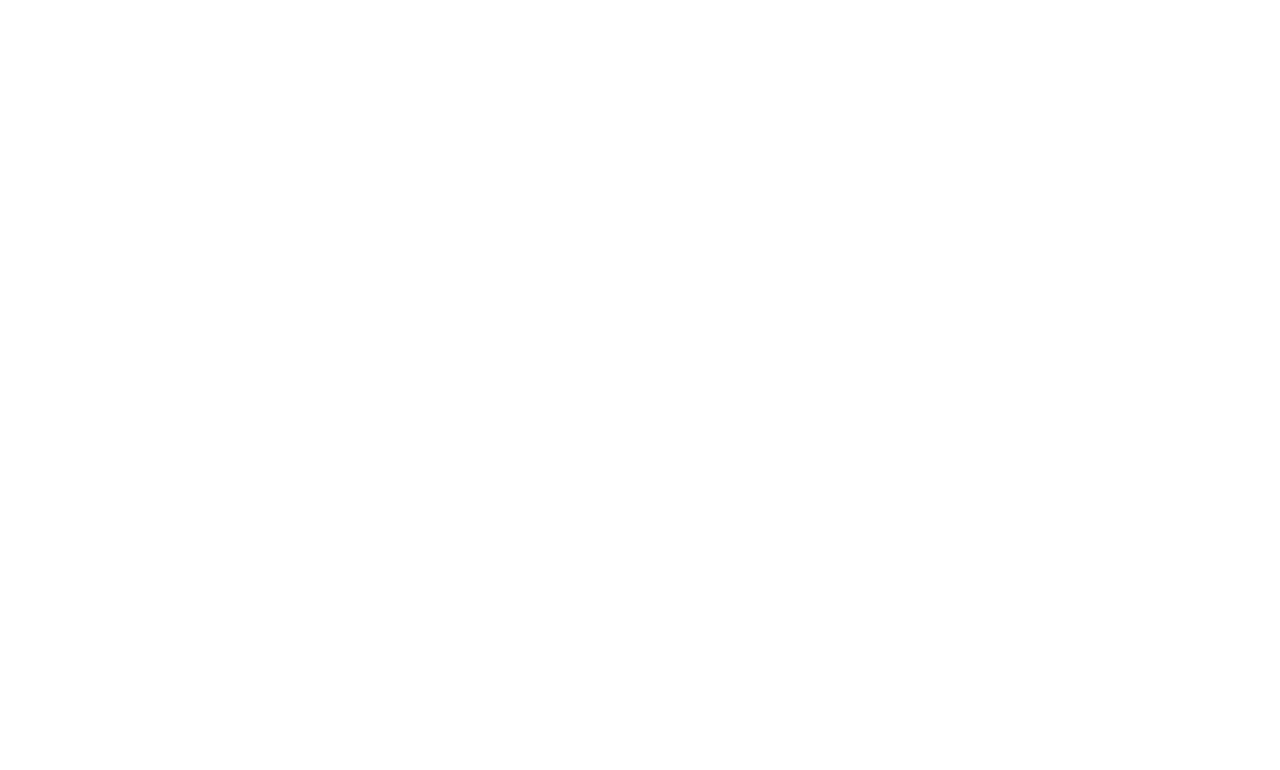
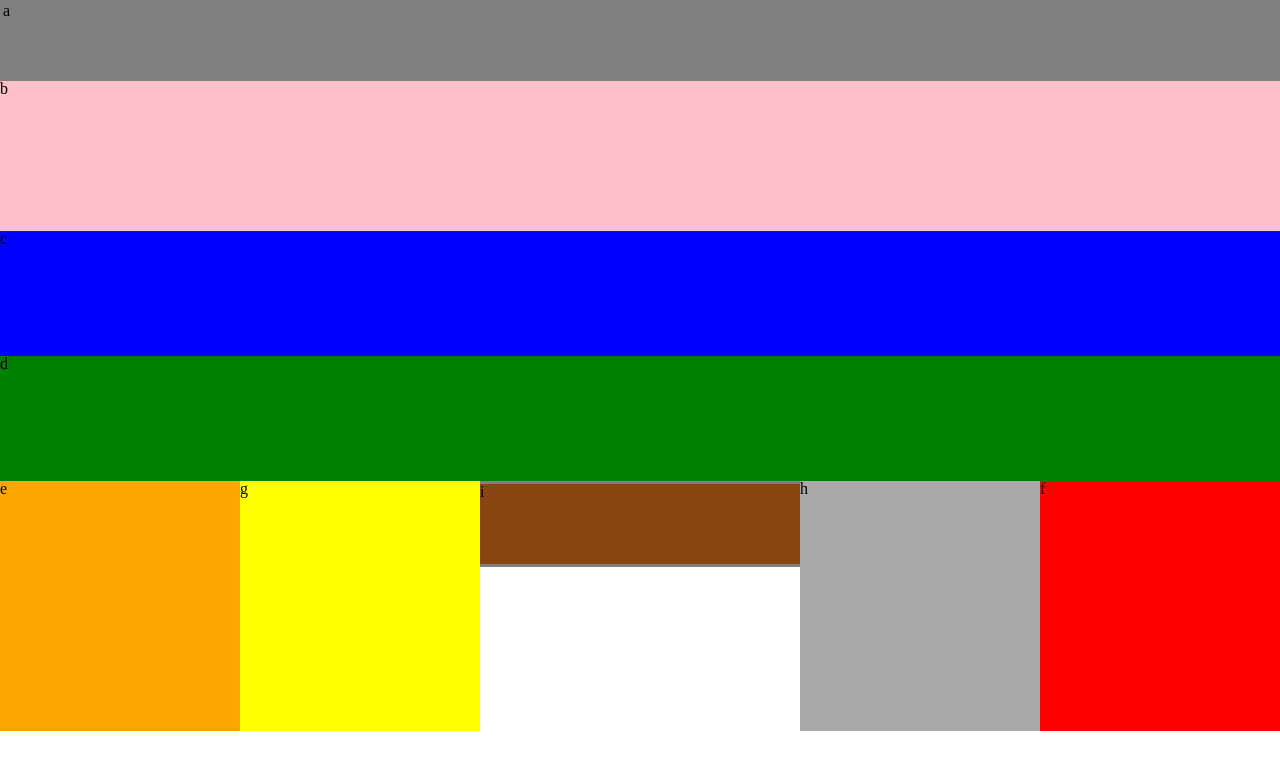
Before and after one commit to martinpapacodes/lab-01, a plain HTML site: page index.html in a window 1280 px wide. Drawn offline with Linux system fonts and the light colour scheme.

Commit message:
stopping point

```diff
--- a/css/base.css
+++ b/css/base.css
@@ -0,0 +1,21 @@
+@media (min-width: 480px) and (max-width: 767px){
+
+    * {
+        box-sizing: border-box;
+    }
+
+    body {
+        margin: 0 auto;
+        max-width: 480px;
+        /* max-height: 767px; */
+    }
+
+    p {
+        text-align: center;
+    }
+
+    div {
+        border: grey solid;
+    }
+
+}
--- a/css/layout.css
+++ b/css/layout.css
@@ -0,0 +1,12 @@
+header {
+    border: grey solid;
+    background-color: grey;
+    height: 75px;
+}
+
+
+footer {
+    border: grey solid;
+    background-color: saddlebrown;
+    height: 80px;
+}
--- a/css/modules.css
+++ b/css/modules.css
@@ -0,0 +1,47 @@
+#b {
+    height: 150px;
+    background-color: aqua;
+}
+
+#b {
+    height: 150px;
+    background-color: pink;
+}
+
+#c {
+    height: 125px;
+    background-color: blue;
+}
+
+#d {
+    height: 125px;
+    background-color: green;
+}
+
+section #e {
+    height: 250px;
+    width: 240px;
+    float: left;
+    background-color: orange;
+}
+
+section #f {
+    height: 250px;
+    width: 240px;
+    float: right;
+    background-color: red;
+}
+
+section #g {
+    height: 250px;
+    width: 240px;
+    float: left;
+    background-color: yellow;
+}
+
+section #h {
+    height: 250px;
+    width: 240px;
+    float: right;
+    background-color:  darkgray;
+}
--- a/index.html
+++ b/index.html
@@ -5,9 +5,47 @@
     <meta name="viewport" content="width=device-width, initial-scale=1.0">
     <meta http-equiv="X-UA-Compatible" content="ie=edge">
     <link rel="stylesheet" href="css/reset.css">
-    <title>Document</title>
+    <link rel="stylesheet" href="css/base.css">
+    <link rel="stylesheet" href="css/layout.css">
+    <link rel="stylesheet" href="css/modules.css">
+    <title>Mobile</title>
 </head>
 <body>
+    <header id="a">
+        <!-- <h1>mobile: 480px - 767px</h1> -->
+        <div id="a">
+            <p>a</p>
+        </div>
+    </header>
+    <main>
+        <div id="b">
+            <p>b</p>
+        </div>
+        <div id="c">
+            <p>c</p>
+        </div>
+        <div id="d">
+            <p>d</p>
+        </div>
 
+        <section>
+            <div id="e">
+                <p>e</p>
+            </div>
+            <div id="f">
+                <p>f</p>
+            </div>
+            <div id="g">
+                <p>g</p>
+            </div>
+            <div id="h">
+                <p>h</p>
+            </div>
+        </section>
+
+    </main>
+    <footer id="i">
+            <p>i</p>
+    </footer>
 </body>
 </html>
```
